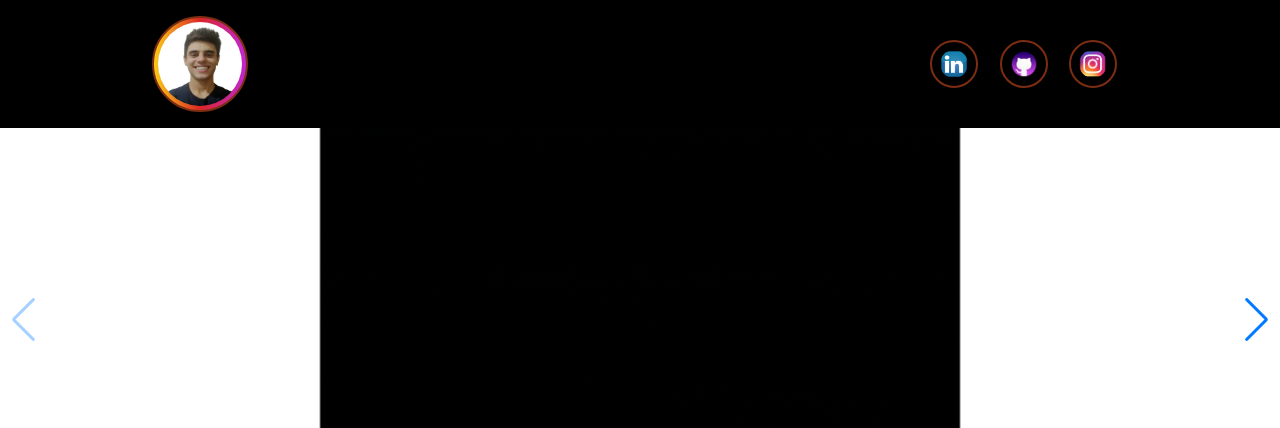
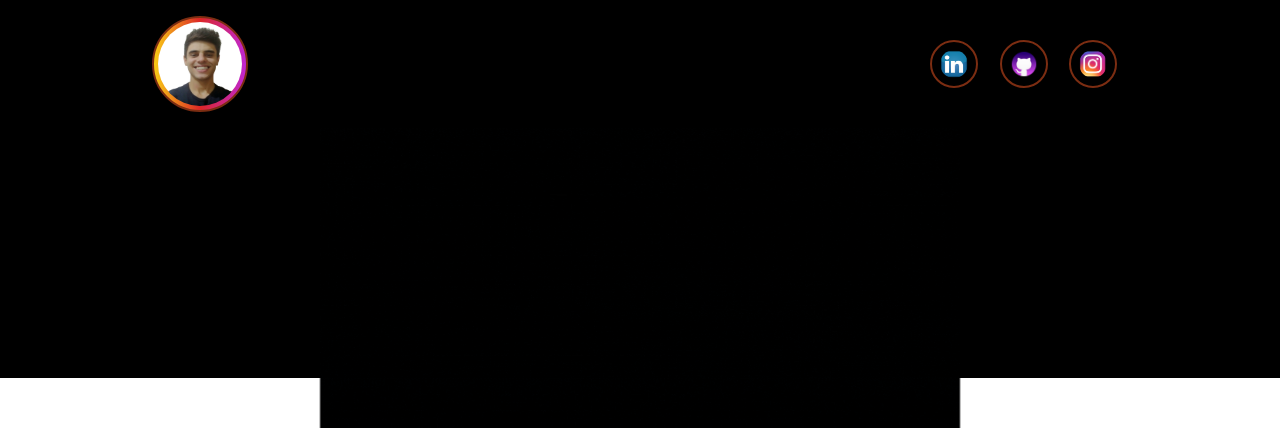
Before and after one commit to HederAlves/portifolio, a React (Create React App) app: page / in a window 1280 px wide. Shown: the top 428 px of the page. Built offline with nearby package versions, Linux system fonts and the light colour scheme; the HTML template or start-up script is replaced by a standard one.

Commit message:
Update
App

```diff
--- a/src/App.js
+++ b/src/App.js
@@ -1,12 +1,16 @@
 import { Header } from "./components/Header/Header"
+import { Footer } from "./components/Footer/Footer"
 import { Carousel } from "./components/Carousel/Carousel"
+import {Banner} from "./components/Banner/Banner"
 
 export default function App() {
 
   return (
     <>
       <Header></Header>
+      <Banner></Banner>
       <Carousel></Carousel>
+      <Footer></Footer>
     </>
   )
 }
```
